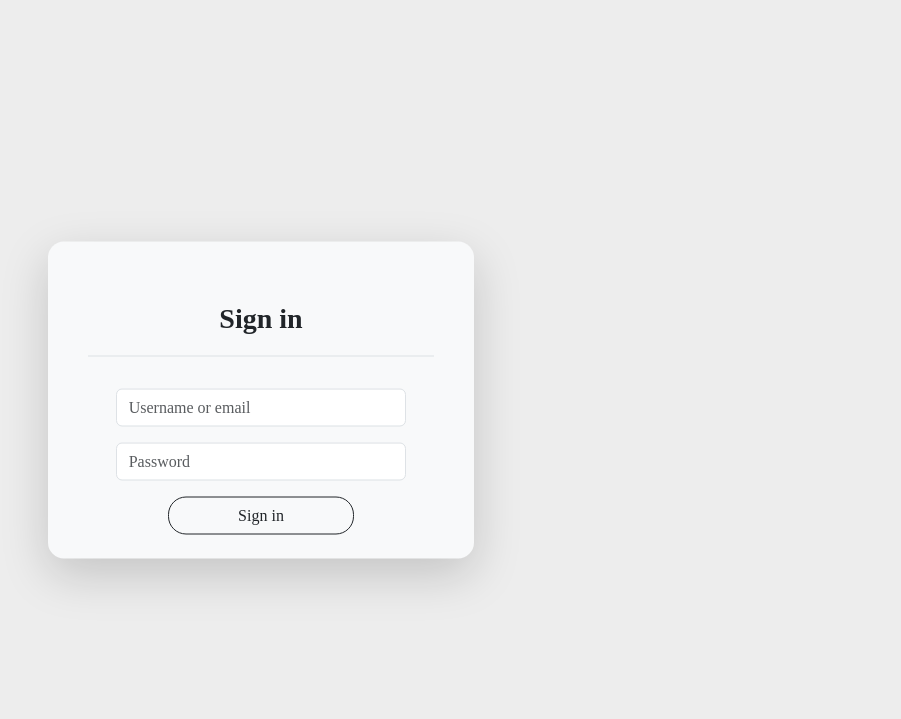
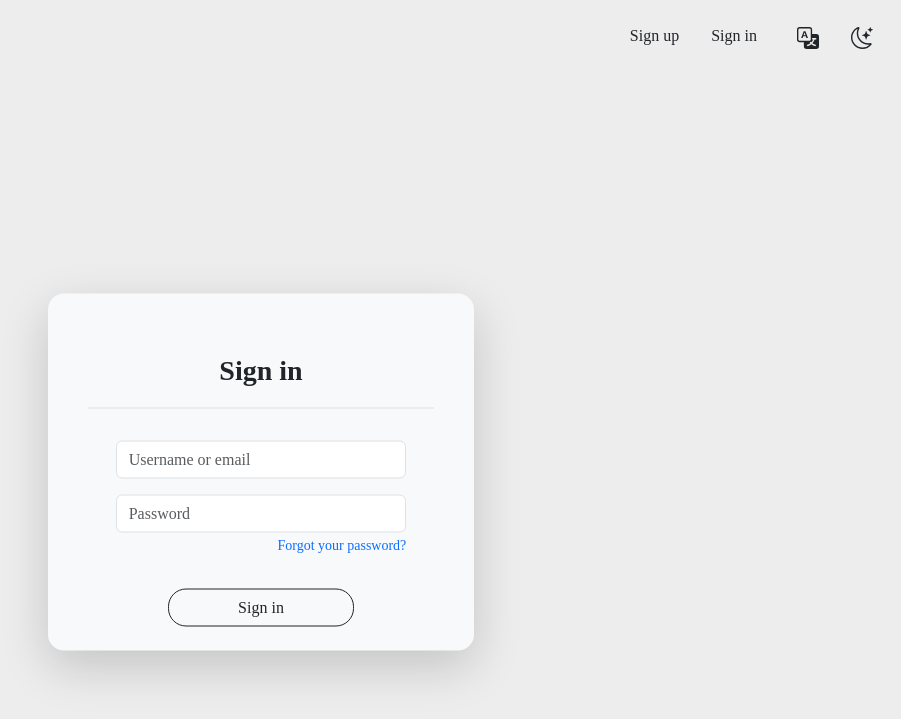
Before and after one commit to b11361213/Web-Design-Final-Project, a PHP site: page /signin.html in a window 1280 px wide. Shown: the top 719 px of the page, without its empty margins (379-1280 px from the left). Run offline with PHP 8.4, Linux system fonts and the light colour scheme; some web fonts are replaced.

Commit message:
1123 - add navbar, reset password button

```diff
--- a/htdocs/signin.html
+++ b/htdocs/signin.html
@@ -4,56 +4,83 @@
 <head>
     <link rel="icon" type="image/gif" href="image/konata.gif">
     <meta name="viewport" content="width=device-width, initial-scale=1">
-
     <!-- Bootstrap5 -->
     <link href="https://cdn.jsdelivr.net/npm/bootstrap@5.3.2/dist/css/bootstrap.min.css" rel="stylesheet"
         integrity="sha384-T3c6CoIi6uLrA9TneNEoa7RxnatzjcDSCmG1MXxSR1GAsXEV/Dwwykc2MPK8M2HN" crossorigin="anonymous">
     <script src="https://cdn.jsdelivr.net/npm/bootstrap@5.3.2/dist/js/bootstrap.bundle.min.js"
         integrity="sha384-C6RzsynM9kWDrMNeT87bh95OGNyZPhcTNXj1NW7RuBCsyN/o0jlpcV8Qyq46cDfL"
         crossorigin="anonymous"></script>
-
     <!-- Vue3 -->
     <script src="https://unpkg.com/vue@3/dist/vue.global.js"></script>
     <meta charset="UTF-8">
-
     <link rel="stylesheet" href="style.css">
-
     <title>Sign in</title>
 </head>
 
 <body>
+    <nav class="navbar navbar-expand">
+        <div class="container-fluid justify-content-end">
+            <div class="nav-item p-3">
+                <a href="/signup.html" id="navbar-btn" class="nav-link active">
+                    Sign up
+                </a>
+            </div>
+            <div class="nav-item p-3">
+                <a href="signin.html" id="navbar-btn" class="nav-link active">
+                    Sign in
+                </a>
+            </div>
+            <button class="btn btn-lg ms-2 border-0" id="navbar-btn">
+                <svg xmlns="http://www.w3.org/2000/svg" width="22" height="22" fill="currentColor"
+                    class="bi bi-translate" viewBox="0 0 16 16">
+                    <path
+                        d="M4.545 6.714 4.11 8H3l1.862-5h1.284L8 8H6.833l-.435-1.286zm1.634-.736L5.5 3.956h-.049l-.679 2.022H6.18z" />
+                    <path
+                        d="M0 2a2 2 0 0 1 2-2h7a2 2 0 0 1 2 2v3h3a2 2 0 0 1 2 2v7a2 2 0 0 1-2 2H7a2 2 0 0 1-2-2v-3H2a2 2 0 0 1-2-2zm2-1a1 1 0 0 0-1 1v7a1 1 0 0 0 1 1h7a1 1 0 0 0 1-1V2a1 1 0 0 0-1-1zm7.138 9.995c.193.301.402.583.63.846-.748.575-1.673 1.001-2.768 1.292.178.217.451.635.555.867 1.125-.359 2.08-.844 2.886-1.494.777.665 1.739 1.165 2.93 1.472.133-.254.414-.673.629-.89-1.125-.253-2.057-.694-2.82-1.284.681-.747 1.222-1.651 1.621-2.757H14V8h-3v1.047h.765c-.318.844-.74 1.546-1.272 2.13a6.066 6.066 0 0 1-.415-.492 1.988 1.988 0 0 1-.94.31z" />
+                </svg>
+            </button>
+            <button class="btn btn-lg border-0" id="navbar-btn">
+                <svg xmlns="http://www.w3.org/2000/svg" width="22" height="22" fill="currentColor"
+                    class="bi bi-moon-stars" viewBox="0 0 16 16">
+                    <path
+                        d="M6 .278a.768.768 0 0 1 .08.858 7.208 7.208 0 0 0-.878 3.46c0 4.021 3.278 7.277 7.318 7.277.527 0 1.04-.055 1.533-.16a.787.787 0 0 1 .81.316.733.733 0 0 1-.031.893A8.349 8.349 0 0 1 8.344 16C3.734 16 0 12.286 0 7.71 0 4.266 2.114 1.312 5.124.06A.752.752 0 0 1 6 .278M4.858 1.311A7.269 7.269 0 0 0 1.025 7.71c0 4.02 3.279 7.276 7.319 7.276a7.316 7.316 0 0 0 5.205-2.162c-.337.042-.68.063-1.029.063-4.61 0-8.343-3.714-8.343-8.29 0-1.167.242-2.278.681-3.286z" />
+                    <path
+                        d="M10.794 3.148a.217.217 0 0 1 .412 0l.387 1.162c.173.518.579.924 1.097 1.097l1.162.387a.217.217 0 0 1 0 .412l-1.162.387a1.734 1.734 0 0 0-1.097 1.097l-.387 1.162a.217.217 0 0 1-.412 0l-.387-1.162A1.734 1.734 0 0 0 9.31 6.593l-1.162-.387a.217.217 0 0 1 0-.412l1.162-.387a1.734 1.734 0 0 0 1.097-1.097l.387-1.162zM13.863.099a.145.145 0 0 1 .274 0l.258.774c.115.346.386.617.732.732l.774.258a.145.145 0 0 1 0 .274l-.774.258a1.156 1.156 0 0 0-.732.732l-.258.774a.145.145 0 0 1-.274 0l-.258-.774a1.156 1.156 0 0 0-.732-.732l-.774-.258a.145.145 0 0 1 0-.274l.774-.258c.346-.115.617-.386.732-.732L13.863.1z" />
+                </svg>
+            </button>
+    </nav>
     <div class="container-parent">
-
         <div
-            class="container container-style col-sm-8 col-md-6 col-lg-4 col-xl-4 col-xxl-3 text-center bg-light shadow-lg p-4">
-            <div class="row row-stlye align-items-center m-3 mb-0 border-bottom p-3">
-                <div class="col col-stlye">
+            class="container container-style col-sm-8 col-md-6 col-lg-4 col-xl-4 col-xxl-3 bg-light shadow-lg p-4">
+            <div class="row row-stlye border-bottom m-3 mb-0 p-3">
+                <div class="col col-stlye text-center">
                     <div class="text">
                         <div class="fs-3 fw-bold">Sign in</div>
                     </div>
                 </div>
             </div>
-
             <div class="row row-style m-3 mb-0 p-3 pb-0">
                 <div class="col col-stlye">
                     <div class="input-group input-group-md mb-3">
                         <input type="email" class="form-control" aria-label="Default"
                             aria-describedby="inputGroup-sizing-sm" placeholder="Username or email">
                     </div>
-                    <div class="input-group input-group-md mb-3">
+                    <div class="input-group input-group-md">
                         <input type="password" class="form-control" aria-label="Default"
                             aria-describedby="inputGroup-sizing-sm" placeholder="Password">
                     </div>
                 </div>
             </div>
-
+            <div class="row row-style m-3 mt-0 p-3 pt-0 ">
+                <div class="class col col-style text-end">
+                    <a href="/resetpasswd.html" class="a-style small">Forgot your password?</a>
+                </div>
+            </div>
             <div class="row row-style m-5 mt-0 mb-0 p-5 pt-0 pb-0">
-                <button type="button" class="btn btn-outline-dark btn-block">Sign in</button>
+                <button type="button" class="btn btn-style btn-outline-dark btn-block">Sign in</button>
             </div>
-
         </div>
     </div>
-
 </body>
 
 </html>
--- a/htdocs/style.css
+++ b/htdocs/style.css
@@ -8,6 +8,9 @@ body {
     font-family: "Sarasa UI TC";
 }
 
+#navbar-btn:hover {
+    color: cornflowerblue;
+}
 .container-style {
     position: relative;
     top: 50vh;
@@ -16,13 +19,10 @@ body {
     /* font-size: 32px; */
 }
 
-.btn {
+.btn-style {
     border-radius: 18px;
 }
 
-/* .row-style {
-    background-color: #cccccc;
+.a-style {
+    text-decoration: none;
 }
-.col-style {
-    background-color: #cccccc;
-} */
```
Also changed, not shown: htdocs/signup.html (+36 -15 lines).
